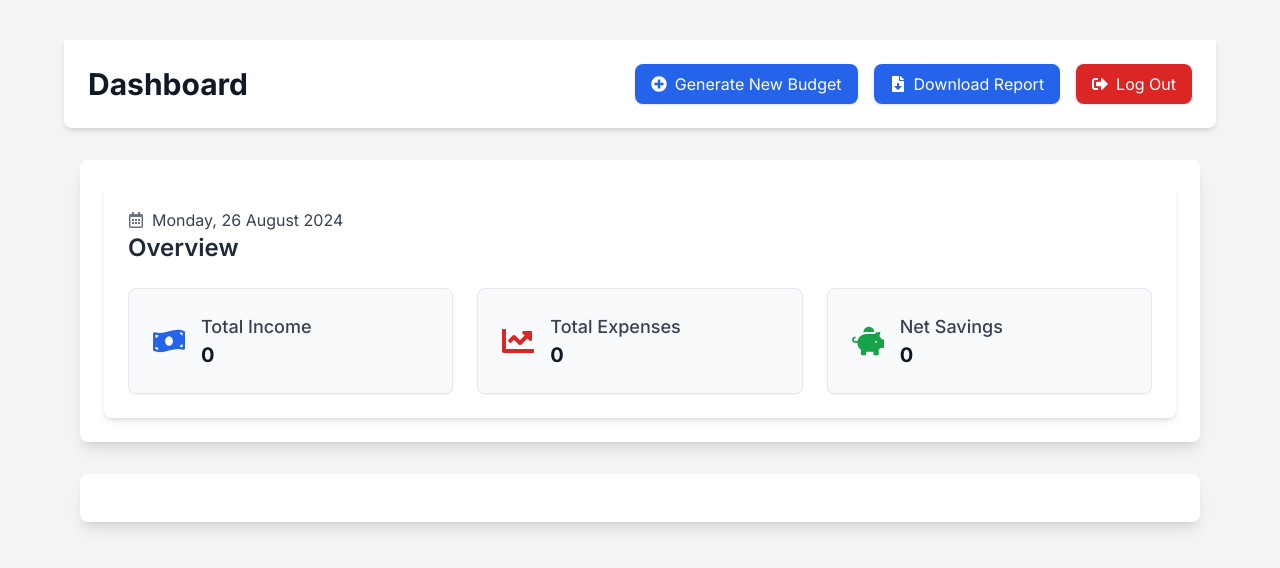
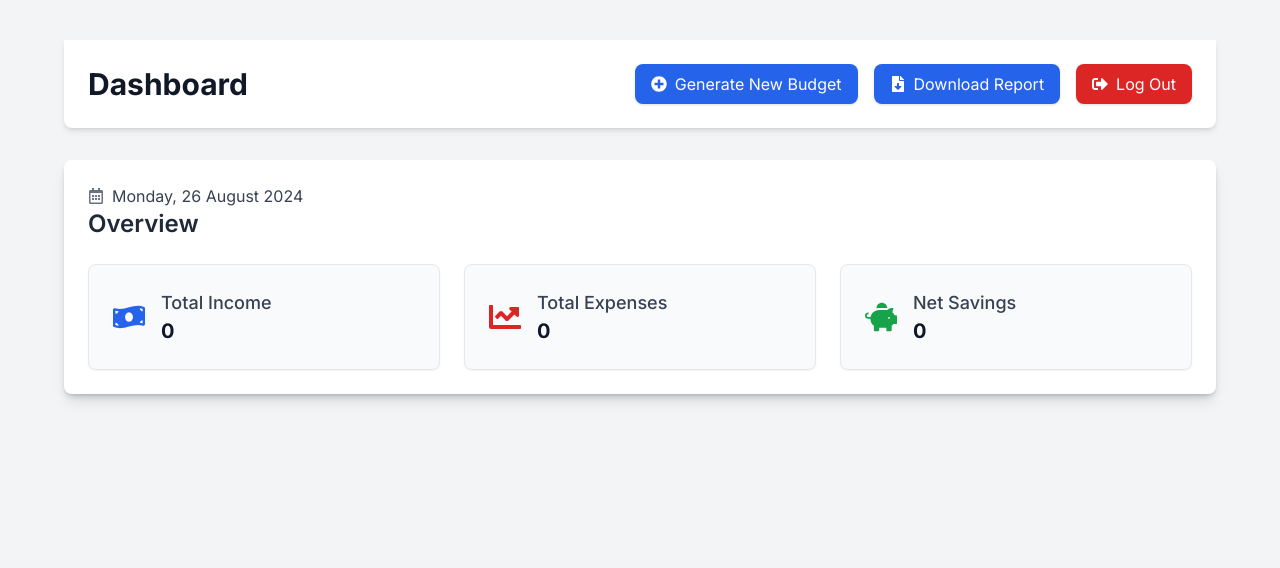
Before and after one commit to iroro1/SpendGuard, a Next.js app: page /dashboard in a window 1280 px wide. Shown: the top 568 px of the page. Built offline with nearby package versions, Linux system fonts and the light colour scheme.

Commit message:
initial deploy

```diff
--- a/components/DashComp.tsx
+++ b/components/DashComp.tsx
@@ -1,18 +1,12 @@
 "use client";
-
 import { downloadReport } from "@/lib/downloadReport";
-import React, { useEffect, useState } from "react";
-import DashboardOverview from "./DashboardOverview";
-import BudgetBreakdown from "./BudgetBreakdown";
-import Modal from "./Modal";
 import { calculateBudget } from "@/lib/functions";
 import { useRouter, useSearchParams } from "next/navigation";
-import {
-  FaRegCalendarAlt,
-  FaPlusCircle,
-  FaFileDownload,
-  FaSignOutAlt,
-} from "react-icons/fa";
+import { useEffect, useState } from "react";
+import { FaFileDownload, FaPlusCircle, FaSignOutAlt } from "react-icons/fa";
+import BudgetBreakdown from "./BudgetBreakdown";
+import DashboardOverview from "./DashboardOverview";
+import Modal from "./Modal";
 
 const DashComp = () => {
   const params = useSearchParams();
@@ -84,8 +78,8 @@ const DashComp = () => {
         </div>
       </header>
 
-      <main id="dashboard" className="max-w-6xl mx-auto space-y-8 px-4">
-        <section className="bg-white p-6 rounded-lg shadow-lg">
+      <main id="dashboard" className="max-w-6xl mx-auto space-y-8 ">
+        <section className="bg-white  rounded-lg shadow-lg">
           <DashboardOverview
             date={todaysDateInFormat()}
             budget={budget}
@@ -98,7 +92,7 @@ const DashComp = () => {
           />
         </section>
 
-        <section className="bg-white p-6 rounded-lg shadow-lg">
+        <section className="bg-white  rounded-lg shadow-lg">
           <BudgetBreakdown
             budget={budget}
             appData={{
--- a/components/StepsSection.tsx
+++ b/components/StepsSection.tsx
@@ -6,7 +6,7 @@ const StepsSection = () => {
     "Get started",
     "Fill out the form",
     "See your proposed budget",
-    "Download to your device and plan your expenses",
+    "Download the budget plan  and use it to  plan your expenses",
   ];
 
   return (
```
